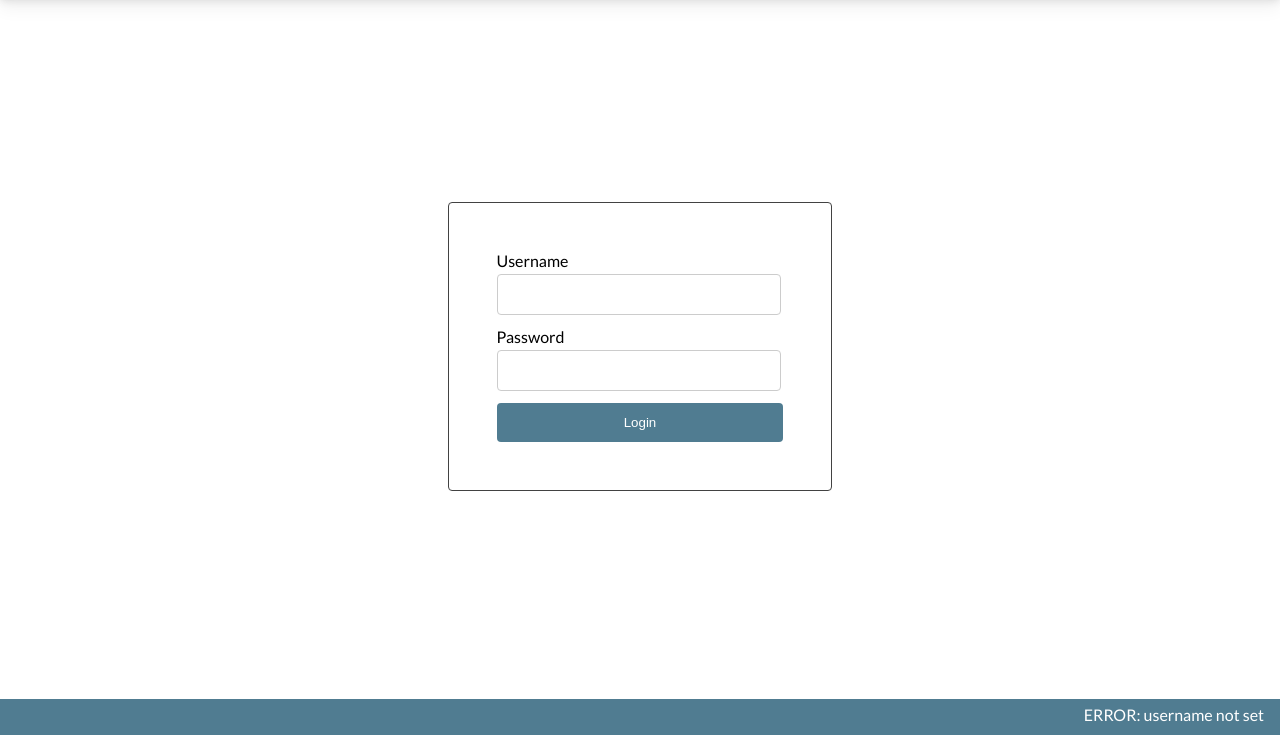
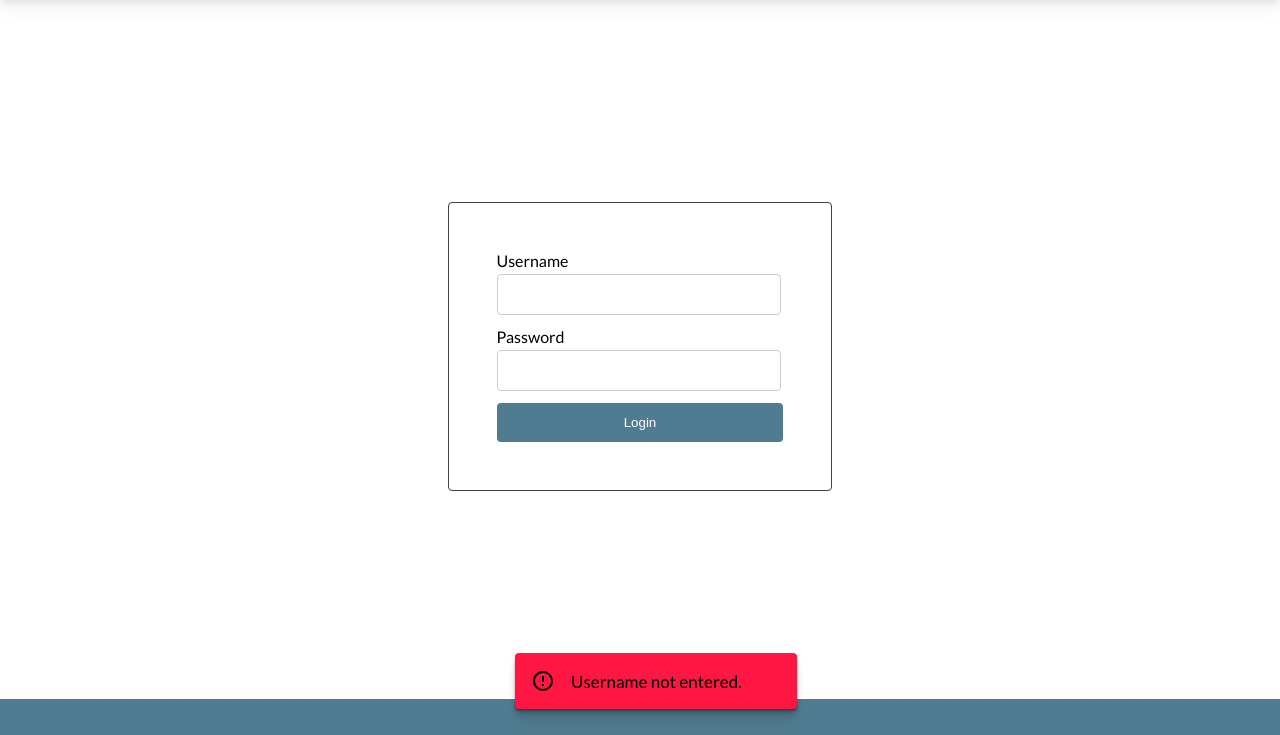
Before and after one commit to flashback2k14/YeahRowing, a website: page public/index.html in a window 1280 px wide. Both pictures are taken after a click on the button "Login". Shown: the part 67-802 px from the top of the page. Drawn offline with nearby package versions, Linux system fonts and the light colour scheme.

Commit message:
add snackbar for error messages

```diff
--- a/package.json
+++ b/package.json
@@ -1,6 +1,6 @@
 {
   "name": "yeah-rowing",
-  "version": "1.1.0",
+  "version": "1.2.0",
   "description": "serverless functions plus notion api",
   "author": "flashback2k14",
   "license": "MIT",
@@ -14,6 +14,6 @@
     "dotenv": "10.0.0"
   },
   "devDependencies": {
-    "vercel": "^23.0.1"
+    "vercel": "23.1.2"
   }
 }
--- /dev/null
+++ b/public/css/snackbar.css
@@ -0,0 +1,55 @@
+.snackbar {
+  display: flex;
+  justify-content: flex-start;
+  justify-items: center;
+  align-items: center;
+
+  min-width: 250px;
+  margin-left: -125px;
+  background-color: #ff1744;
+  color: #000;
+  text-align: center;
+  border-radius: 4px;
+  padding: 16px;
+  position: fixed;
+  z-index: 9;
+  left: 50%;
+  bottom: 24px;
+  font-size: 17px;
+
+  box-shadow: 0 1px 1px rgba(0, 0, 0, 0.25), 0 2px 2px rgba(0, 0, 0, 0.2), 0 4px 4px rgba(0, 0, 0, 0.15),
+    0 8px 8px rgba(0, 0, 0, 0.1), 0 16px 16px rgba(0, 0, 0, 0.05);
+
+  visibility: hidden;
+}
+
+.snackbar.show {
+  visibility: visible;
+  animation: fadein 0.5s, fadeout 0.5s 3s;
+}
+
+.snackbar span {
+  padding-left: 16px;
+}
+
+@keyframes fadein {
+  from {
+    bottom: 0;
+    opacity: 0;
+  }
+  to {
+    bottom: 30px;
+    opacity: 1;
+  }
+}
+
+@keyframes fadeout {
+  from {
+    bottom: 30px;
+    opacity: 1;
+  }
+  to {
+    bottom: 0;
+    opacity: 0;
+  }
+}
--- a/public/index.html
+++ b/public/index.html
@@ -12,7 +12,8 @@
     <link rel="icon" type="image/png" sizes="16x16" href="assets/favicon-16x16.png" />
     <link rel="manifest" href="assets/site.webmanifest" />
     <link rel="mask-icon" href="assets/safari-pinned-tab.svg" color="#507c91" />
-    <link rel="stylesheet" href="main.css" />
+    <link rel="stylesheet" href="css/main.css" />
+    <link rel="stylesheet" href="css/snackbar.css" />
     <script
       src="https://cdnjs.cloudflare.com/ajax/libs/Chart.js/3.5.0/chart.min.js"
       integrity="sha512-asxKqQghC1oBShyhiBwA+YgotaSYKxGP1rcSYTDrB0U6DxwlJjU59B67U8+5/++uFjcuVM8Hh5cokLjZlhm3Vg=="
@@ -47,11 +48,19 @@
         </div>
       </div>
     </main>
+    <!-- SNACKBAR -->
+    <div class="snackbar">
+      <svg style="width: 24px; height: 24px" viewBox="0 0 24 24">
+        <path
+          fill="#000"
+          d="M11,15H13V17H11V15M11,7H13V13H11V7M12,2C6.47,2 2,6.5 2,12A10,10 0 0,0 12,22A10,10 0 0,0 22,12A10,10 0 0,0 12,2M12,20A8,8 0 0,1 4,12A8,8 0 0,1 12,4A8,8 0 0,1 20,12A8,8 0 0,1 12,20Z"
+        />
+      </svg>
+      <span id="errorText"></span>
+    </div>
     <!-- FOOTER -->
-    <footer>
-      <span id="errorText"></span>
-    </footer>
+    <footer></footer>
     <!-- JS -->
-    <script src="main.js"></script>
+    <script src="js/main.js"></script>
   </body>
 </html>
--- a/public/main.js
+++ b/public/js/main.js
@@ -4,6 +4,7 @@
   const txtUsername = document.getElementById('username');
   const txtPassword = document.getElementById('password');
   const btnLogin = document.getElementById('login');
+  const snackbar = document.querySelector('.snackbar');
   const errorText = document.getElementById('errorText');
 
   let _errorTextInterval = null;
@@ -11,18 +12,20 @@
   const showError = (message) => {
     clearInterval(_errorTextInterval);
     errorText.textContent = message;
+    snackbar.classList.add('show');
     _errorTextInterval = setInterval(() => {
+      snackbar.classList.remove('show');
       errorText.textContent = '';
     }, 3500);
   };
 
   const getBase64 = () => {
     if (!txtUsername.value) {
-      throw new Error('username not set');
+      throw new Error('Username not entered.');
     }
 
     if (!txtPassword.value) {
-      throw new Error('password not set');
+      throw new Error('Password not entered.');
     }
 
     return window.btoa(`${txtUsername.value}:${txtPassword.value}`);
@@ -173,7 +176,7 @@
 
       const data = await response.json();
       if (!data) {
-        throw new Error('not data');
+        throw new Error('No data returned.');
       }
 
       changeVisibility();
@@ -181,7 +184,7 @@
       const transformedData = transform(data);
       initChart(transformedData);
     } catch (error) {
-      showError(`ERROR: ${error.message}`);
+      showError(error.message);
     }
   };
 
--- a/public/service-worker.js
+++ b/public/service-worker.js
@@ -1,4 +1,4 @@
-const version = '1.1.0';
+const version = '1.2.0';
 const cacheName = `rowing-app-${version}`;
 
 self.addEventListener('install', (e) => {
```
Also changed, not shown: public/css/main.css (renamed from public/main.css), 1 other file.
